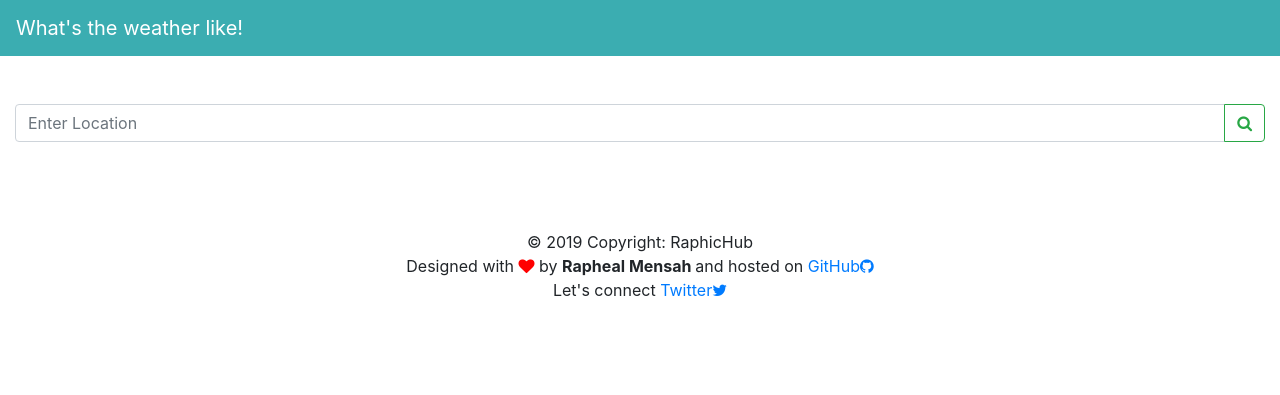
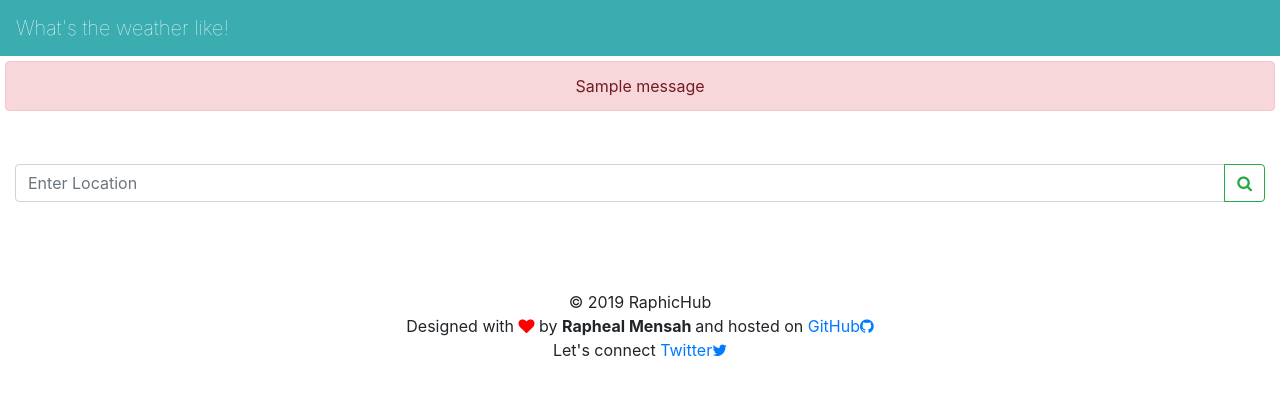
Before and after one commit to ralphmensah/weather, a Flask app: page / in a window 1280 px wide. Shown: the top 395 px of the page. Run offline with Flask 2, Linux system fonts and the light colour scheme; one stand-in notice (Sample message) is shown; some libraries are stand-ins or nearby versions.

Commit message:
alert added

```diff
--- a/app.py
+++ b/app.py
@@ -1,9 +1,9 @@
-from flask import Flask,render_template,request,url_for
+from flask import Flask,render_template,request,url_for,flash,redirect
 import requests
 from datetime import datetime,timedelta
 app = Flask(__name__)
 
-# app.config['SECRET_KEY'] = '16e6f9980e1feee2ebe8dad714089a3589fd42ab'
+app.config['SECRET_KEY'] = '16e6f9980e1feee2ebe8dad714089a3589fd42ab'
 
 @app.route("/home", methods=['GET', 'POST'])
 @app.route("/", methods=['GET', 'POST'])
@@ -11,7 +11,7 @@
     # form = NewForm()
     try:
         url='http://api.openweathermap.org/data/2.5/weather?q={}&APPID=9a9e6eeb16ffef5a4c5c1ba9bf0bffc4&units=metric'
-    # city = "Accra"
+        # city = "Accra"
         data=[]
         if request.method == 'POST':
             city = str(request.form.get('city').capitalize())
@@ -25,7 +25,9 @@
             data.append(weather)
 
     except:
-        pass
+
+        flash(f'Weather Information not Found for {city.title()}')
+        return redirect(url_for('index'))
 
     return render_template("index.html",  data = data)
 
--- a/templates/index.html
+++ b/templates/index.html
@@ -2,11 +2,9 @@
 {% block content %}
 
 <section class="container-fluid mt-md-6">
-
   <br/>
   <br/>
   <form  method="POST" >
-
     <div class="input-group">
       <input type="search" class="form-control" name="city" placeholder="Enter Location">
         <div class="input-group-append">
@@ -18,42 +16,35 @@
   </form>
   <br/>
   <br/>
-
 </section>
 
 {%for weather in data%}
   <section class="section m-md-4 m-4">
     <div class="container bg-info rounded text-white  font-weight-light">
       <div class="p-2 ">
-
         <h3 class="text-capitalize" >{{weather.city}}</h3>
           <div class="row">
             <h1 style="font-size: 100px" class="text-lg">{{weather.temperature}} &#8451</h1>
               <span > <img src="http://openweathermap.org/img/wn/{{weather.icon}}@2x.png" style="height:auto;" alt="" width=90> </span>
           </div>
-
           <div class="row">
               <div class="col-md-2  text-white text-lg">
                 <h4 class="text-capitalize">{{weather.discription}}</h4>
               </div>
           </div>
-
       </div>
     </div>
   </section>
-
 {%endfor%}
 
     <!-- Footer -->
 <footer class="page-footer font-small blue pt-4">
   <!-- Copyright -->
-        <div class="footer-copyright text-center py-3">© 2019 Copyright:
-           RaphicHub
+  <div class="footer-copyright text-center py-3">
+    © 2019 RaphicHub
       <br/>Designed with <i style="color:red" class="fa fa-heart "></i> by <span class="font-weight-bold">Rapheal Mensah </span>and hosted on <a class="text-decoration-none" href="https://github.com/ralphmensah/weather" target="_blank">GitHub<i class="fa fa-github"></i></a>
       <br/> Let's connect <a style="text-decoration: none" href="https://twitter.com/iam_freakie" target="_blank">Twitter<i class="fa fa-twitter"></i></a>
   </div>
-        <!-- Copyright -->
+</footer>
 
-      </footer>
-      <!-- Footer -->
 {% endblock%}
--- a/templates/layout.html
+++ b/templates/layout.html
@@ -10,9 +10,8 @@
     <link href="{{url_for('static',filename='images/favicon.ico')}}" rel=icon >
 
     <!-- <link href="{{url_for('static',filename='bootstrap/css/bootstrap.min.css')}}" rel="stylesheet" > -->
-    <link href="//maxcdn.bootstrapcdn.com/bootstrap/4.1.1/css/bootstrap.min.css" rel="stylesheet" id="bootstrap-css">
-    <script src="//maxcdn.bootstrapcdn.com/bootstrap/4.1.1/js/bootstrap.min.js"></script>
-    <script src="//cdnjs.cloudflare.com/ajax/libs/jquery/3.2.1/jquery.min.js"></script>
+    <link rel="stylesheet" href="https://stackpath.bootstrapcdn.com/bootstrap/4.4.1/css/bootstrap.min.css" integrity="sha384-Vkoo8x4CGsO3+Hhxv8T/Q5PaXtkKtu6ug5TOeNV6gBiFeWPGFN9MuhOf23Q9Ifjh" crossorigin="anonymous">
+
     <!------ Include the above in your HEAD tag ---------->
 
     {%if title%}
@@ -22,6 +21,11 @@
     {%endif%}
 
     <link rel="stylesheet" href="https://cdnjs.cloudflare.com/ajax/libs/font-awesome/4.7.0/css/font-awesome.min.css">
+    <style>
+        .bs-example{
+            margin: 5px;
+        }
+    </style>
 </head>
 <body>
 
@@ -29,14 +33,23 @@
 
                 <a class="navbar-brand text-white" href="{{url_for('index')}}">What's the weather like!</a>
         </nav>
-
+        <div>
+        {% with messages = get_flashed_messages() %}
+            {% if messages %}
+                <div class="bs-example flashes alert alert-danger text-center" role="alert">
+                    {% for message in messages %}
+                        {{ message }}
+                    {% endfor %}
+                </div>
+            {% endif %}
+        {% endwith %}
+        </div>
     {%block content%}{%endblock%}
 
-
+    <script src="https://code.jquery.com/jquery-3.4.1.slim.min.js" integrity="sha384-J6qa4849blE2+poT4WnyKhv5vZF5SrPo0iEjwBvKU7imGFAV0wwj1yYfoRSJoZ+n" crossorigin="anonymous"></script>
+    <script src="https://cdn.jsdelivr.net/npm/popper.js@1.16.0/dist/umd/popper.min.js" integrity="sha384-Q6E9RHvbIyZFJoft+2mJbHaEWldlvI9IOYy5n3zV9zzTtmI3UksdQRVvoxMfooAo" crossorigin="anonymous"></script>
+    <script src="https://stackpath.bootstrapcdn.com/bootstrap/4.4.1/js/bootstrap.min.js" integrity="sha384-wfSDF2E50Y2D1uUdj0O3uMBJnjuUD4Ih7YwaYd1iqfktj0Uod8GCExl3Og8ifwB6" crossorigin="anonymous"></script>
     <!-- Optional JavaScript -->
     <!-- jQuery first, then Popper.js, then Bootstrap JS -->
-    <script src="https://code.jquery.com/jquery-3.3.1.slim.min.js" integrity="sha384-q8i/X+965DzO0rT7abK41JStQIAqVgRVzpbzo5smXKp4YfRvH+8abtTE1Pi6jizo" crossorigin="anonymous"></script>
-    <script src="https://cdnjs.cloudflare.com/ajax/libs/popper.js/1.14.7/umd/popper.min.js" integrity="sha384-UO2eT0CpHqdSJQ6hJty5KVphtPhzWj9WO1clHTMGa3JDZwrnQq4sF86dIHNDz0W1" crossorigin="anonymous"></script>
-    <script src="https://stackpath.bootstrapcdn.com/bootstrap/4.3.1/js/bootstrap.min.js" integrity="sha384-JjSmVgyd0p3pXB1rRibZUAYoIIy6OrQ6VrjIEaFf/nJGzIxFDsf4x0xIM+B07jRM" crossorigin="anonymous"></script>
-</body>
+    </body>
 </html>
```
Lines whose indentation alone changed are shown as unchanged.
